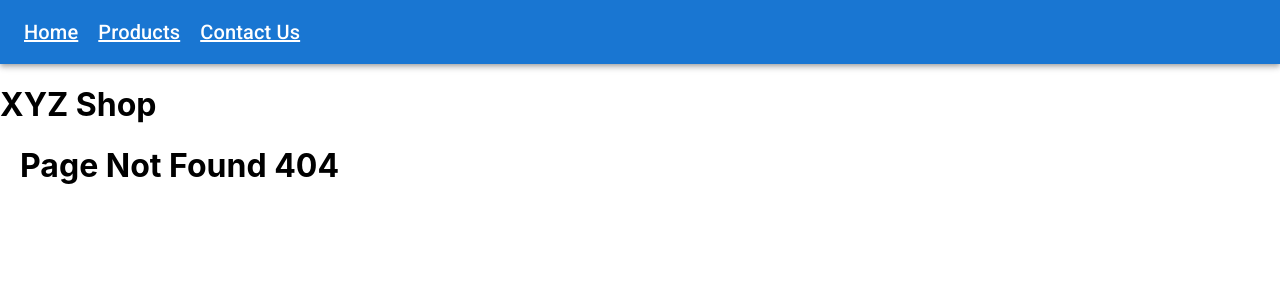
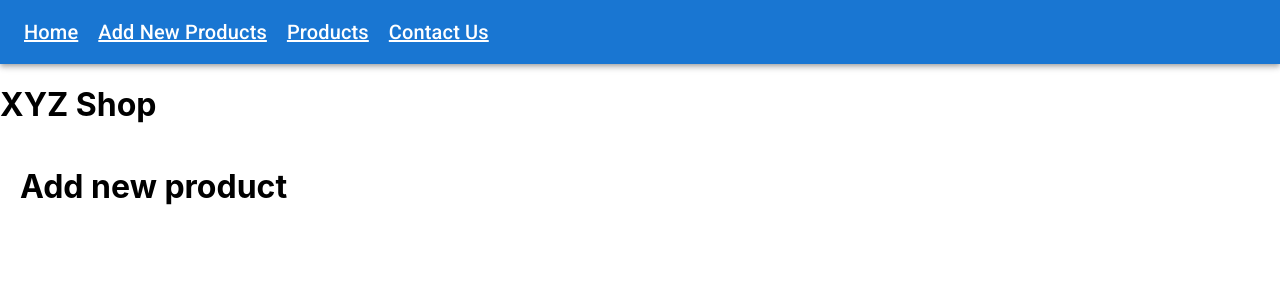
Before and after one commit to AsadMalik26/react-api, a React (Create React App) app: page /products/new in a window 1280 px wide. Before the commit this address had no page. Shown: the top 300 px of the page. Built offline with nearby package versions, Linux system fonts and the light colour scheme.

Commit message:
useNavigate instead of props.history.push
- react-router-dom V6
it is useNavigate instead of useHistory

-react-router-dom < V6
it is useHistory

```diff
--- a/src/App.js
+++ b/src/App.js
@@ -5,6 +5,7 @@ import LandingPage from "./components/LandingPage";
 import ContactUs from "./components/ContactUs";
 import PageNotFound from "./components/NotFound";
 import Products from "./components/products/Products";
+import NewProduct from "./components/products/NewProduct";
 //Router handling
 // Wrap full application in Router
 //Switch - used to tell the path and load component against the path
@@ -18,6 +19,7 @@ function App() {
           <Routes>
             {/* old method - above: Switch instead of Routes- below: component instead of element */}
             {/* <Route path="/" component={<LandingPage />} /> */}
+            <Route path="/products/new" element={<NewProduct />} />
             <Route path="/products" element={<Products />} />
             <Route path="/contact-us" element={<ContactUs />} />
             <Route path="/" element={<LandingPage />} />
--- a/src/components/TopMenu.jsx
+++ b/src/components/TopMenu.jsx
@@ -22,6 +22,9 @@ const TopMenu = () => {
             <Link to="/" className="Link">
               Home
             </Link>
+            <Link to="/products/new" className="Link">
+              Add New Products
+            </Link>
             <Link to="/products" className="Link">
               Products
             </Link>
--- /dev/null
+++ b/src/components/products/NewProduct.jsx
@@ -0,0 +1,14 @@
+import { Grid } from "@mui/material";
+import React from "react";
+const NewProduct = (props) => {
+  console.log("New Product", props.history);
+  return (
+    <Grid container spacing={3}>
+      <Grid item xs={12}>
+        <h1>Add new product</h1>
+      </Grid>
+    </Grid>
+  );
+};
+
+export default NewProduct;
--- a/src/components/products/Products.jsx
+++ b/src/components/products/Products.jsx
@@ -4,11 +4,12 @@ import axios from "axios";
 import React, { useEffect, useState } from "react";
 import SingleProduct from "./SingleProduct";
 import "../CSSFiles/ProductsCSS.css";
+import { useNavigate } from "react-router-dom";
 
 const Products = () => {
   const [products, setProducts] = useState([]);
   // {title:"React", price:500, description:"Making React API by hard code testing "},{title:"React 2", price:300, description:"Making React API by hard code testing "}
-  console.log("Calling Products component");
+  // console.log("Calling Products component");
 
   const getData = () => {
     axios
@@ -21,6 +22,14 @@ const Products = () => {
   };
 
   useEffect(getData, []);
+
+  const navigate = useNavigate();
+  const handleAddNewItem = (props) => {
+    console.log(props);
+    navigate("/products/new");
+    // push function relocate the the location i.e address
+  };
+
   return (
     <div>
       <h1>My Products</h1>
@@ -28,11 +37,12 @@ const Products = () => {
         style={{ position: "absolute", bottom: "2rem", right: "2rem" }}
         color="primary"
         aria-label="add"
+        onClick={handleAddNewItem}
       >
         <AddIcon />
       </Fab>
 
-      {products.length == 0 ? (
+      {products.length === 0 ? (
         <p>There is no product</p>
       ) : (
         <Grid container spacing={3}>
```
